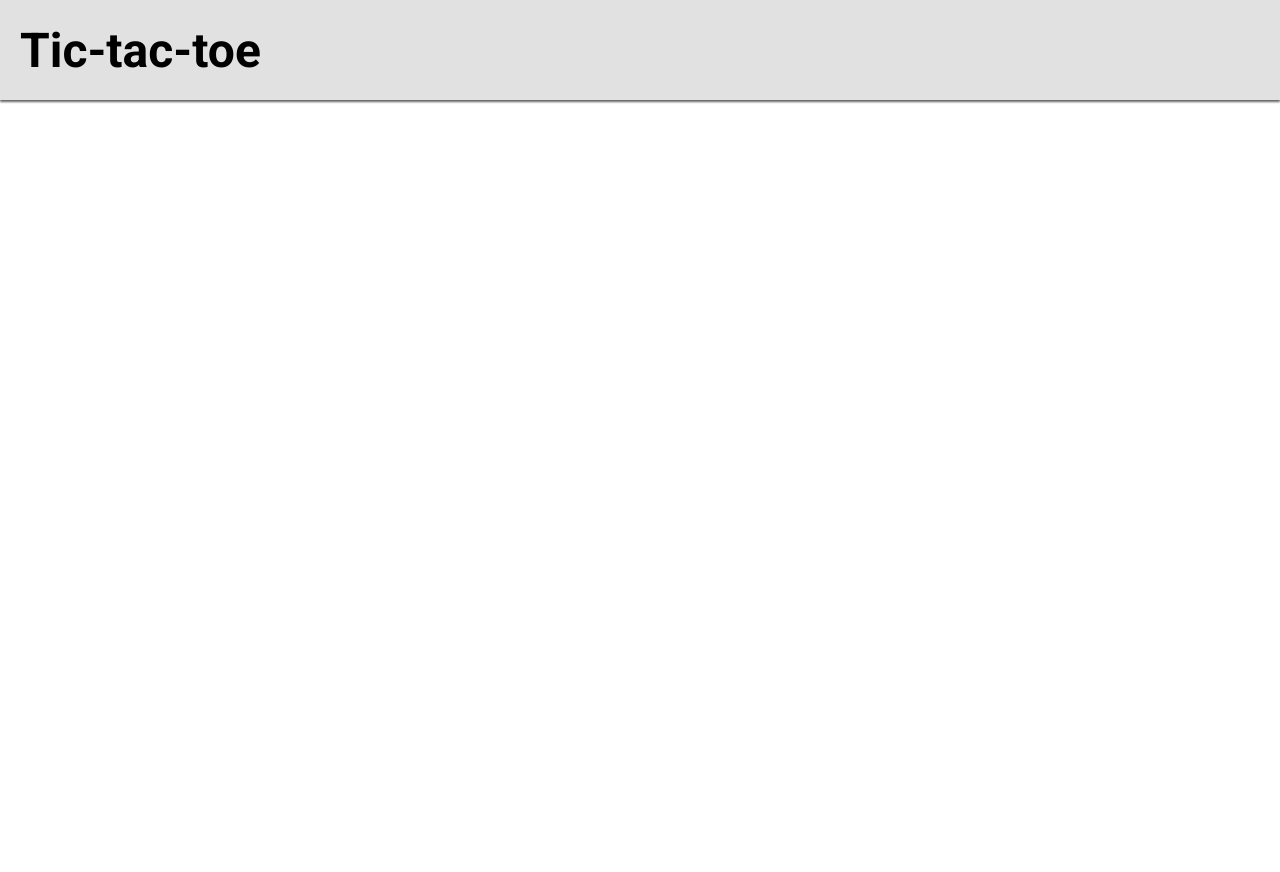
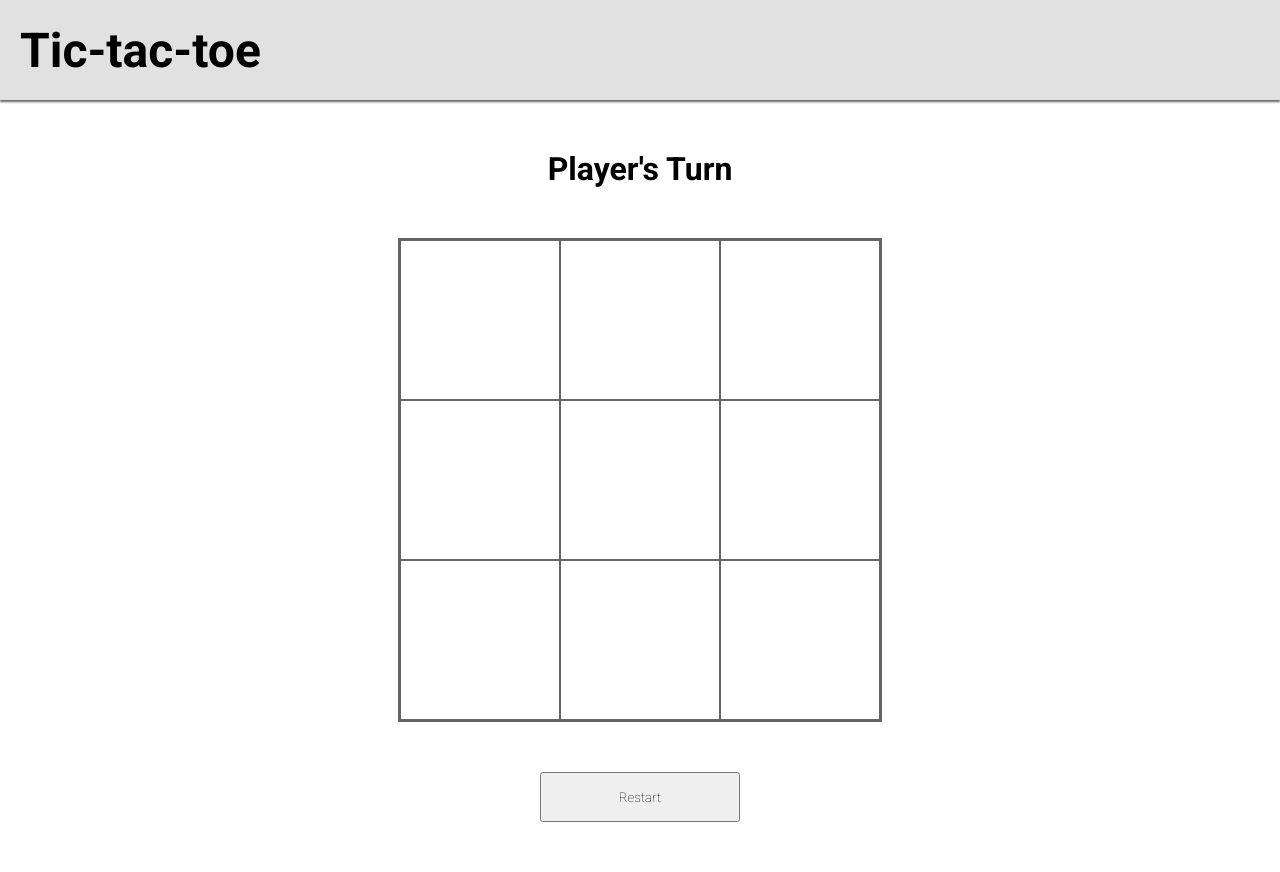
Before and after one commit to R-Lok/tic-tac-toe, a plain HTML site: page index.html in a window 1280 px wide. Before the commit the page ends 800 px from the top, so only its background shows below. Drawn offline with Linux system fonts and the light colour scheme.

Commit message:
Add elements to game container

```diff
--- a/index.html
+++ b/index.html
@@ -11,6 +11,26 @@
     <header class="main-header">
         <span>Tic-tac-toe</span>
     </header>
+    <div class="main-container">
+        <div class="whos-turn">
+            <span>Player's Turn</span>
+        </div>
+        <div class="game-container">
+            <div class="position-1"></div>
+            <div class="position-2"></div>
+            <div class="position-3"></div>
+            <div class="position-4"></div>
+            <div class="position-5"></div>
+            <div class="position-6"></div>
+            <div class="position-7"></div>
+            <div class="position-8"></div>
+            <div class="position-9"></div>
+        </div>
+        <div class="restart-btn-container">
+            <button class="restart-game">Restart</button>
+        </div>
+
+    </div>
    <script src="script.js"></script>
 </body>
 </html>
--- a/style.css
+++ b/style.css
@@ -1,8 +1,14 @@
 @import url('https://fonts.googleapis.com/css2?family=Roboto:wght@100;700&display=swap');
+
+:root {
+    --border-color: rgb(100, 100, 100);
+}
 
 * {
     padding: 0;
     margin: 0;
+    box-sizing: border-box;
+    font-family: "Roboto", sans-serif;
 }
 
 header {
@@ -11,11 +17,46 @@ header {
     display: flex;
     align-items: center;
     padding: 0 20px;
-    box-shadow: 0 2px 2px rgb(100, 100, 100);
+    box-shadow: 0 2px 2px var(--border-color);
 }
 
 header > span {
     font-size: 48px;
-    font-family: "Roboto", sans-serif;
     font-weight: bold;
 }
+
+.whos-turn {
+    font-weight: bold;
+    font-size: 32px;
+}
+
+.whos-turn, .restart-btn-container {
+    display: flex;
+    justify-content: center;
+    padding: 50px 0;
+}
+
+.game-container {
+    display: grid;
+    width: 484px;
+    margin: 0 auto;
+    border: 2px solid var(--border-color);
+    grid-template-areas: '1 2 3'
+                         '4 5 6'
+                         '7 8 9';
+    align-items: center;
+    justify-content: center;
+    grid-template: 160px 160px 160x / 160px 160px 160px;
+}
+
+.game-container > div {
+    border: 1px solid var(--border-color);
+    width: 160px;
+    height: 160px;
+
+}
+
+.restart-game {
+    height: 50px;
+    width: 200px;
+}
```
